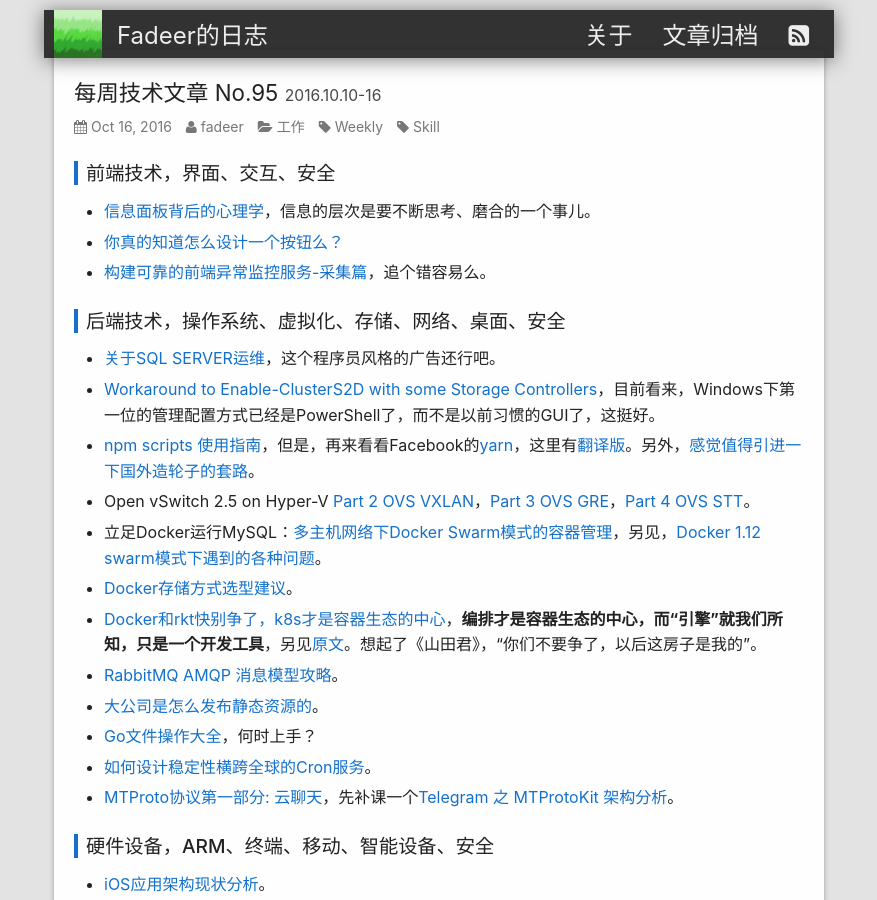
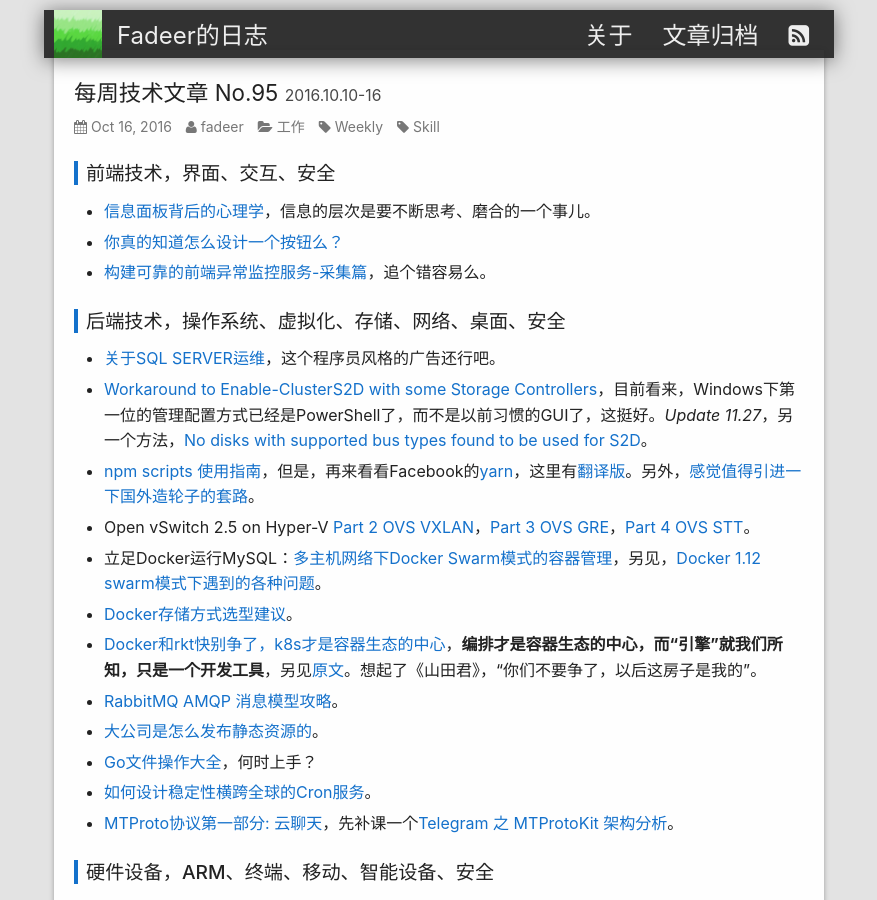
Before and after one commit to fadeer/fadeer.github.io, a Jekyll site: the page built from _posts/weekly/2016-10-16-weekly-95.markdown, in a window 1280 px wide and 900 px high. Shown: the whole window, without its empty margins (201-1078 px from the left). Built offline with Jekyll 4.4.1, drawn with Linux system fonts in a browser that asks for light colours.

Commit message:
update post

```diff
--- a/_posts/weekly/2016-10-16-weekly-95.markdown
+++ b/_posts/weekly/2016-10-16-weekly-95.markdown
@@ -17,7 +17,7 @@ tags: Weekly Skill
 后端技术，操作系统、虚拟化、存储、网络、桌面、安全
 ----
 * [关于SQL SERVER运维](http://www.cnblogs.com/double-K/p/5940291.html)，这个程序员风格的广告还行吧。
-* [Workaround to Enable-ClusterS2D with some Storage Controllers](https://hyper-v.nu/archives/hvredevoort/2016/10/workaround-to-enable-clusters2d-with-some-storage-controllers/)，目前看来，Windows下第一位的管理配置方式已经是PowerShell了，而不是以前习惯的GUI了，这挺好。
+* [Workaround to Enable-ClusterS2D with some Storage Controllers](https://hyper-v.nu/archives/hvredevoort/2016/10/workaround-to-enable-clusters2d-with-some-storage-controllers/)，目前看来，Windows下第一位的管理配置方式已经是PowerShell了，而不是以前习惯的GUI了，这挺好。*Update 11.27*，另一个方法，[No disks with supported bus types found to be used for S2D](https://hyper-v.nu/archives/dvanderpeijl/2016/11/no-disks-with-supported-bus-types-found-to-be-used-for-s2d)。
 * [npm scripts 使用指南](http://www.ruanyifeng.com/blog/2016/10/npm_scripts.html)，但是，再来看看Facebook的[yarn](https://code.facebook.com/posts/1840075619545360/yarn-a-new-package-manager-for-javascript/)，这里有[翻译版](https://github.com/xitu/gold-miner/blob/master/TODO/Yarn-A-new-package-manager-for-JavaScript.md)。另外，[感觉值得引进一下国外造轮子的套路](https://segmentfault.com/a/1190000007142098)。
 * Open vSwitch 2.5 on Hyper-V [Part 2 OVS VXLAN](https://cloudbase.it/open-vswitch-2-5-hyper-v-vxlan-part-2/)，[Part 3 OVS GRE](https://cloudbase.it/open-vswitch-2-5-hyper-v-gre-part-3/)，[Part 4 OVS STT](https://cloudbase.it/open-vswitch-2-5-hyper-v-stt-part-3/)。
 * 立足Docker运行MySQL：[多主机网络下Docker Swarm模式的容器管理](https://segmentfault.com/a/1190000007110619)，另见，[Docker 1.12 swarm模式下遇到的各种问题](http://tonybai.com/2016/10/11/some-problems-under-swarm-mode-in-docker-1-12/)。
```
